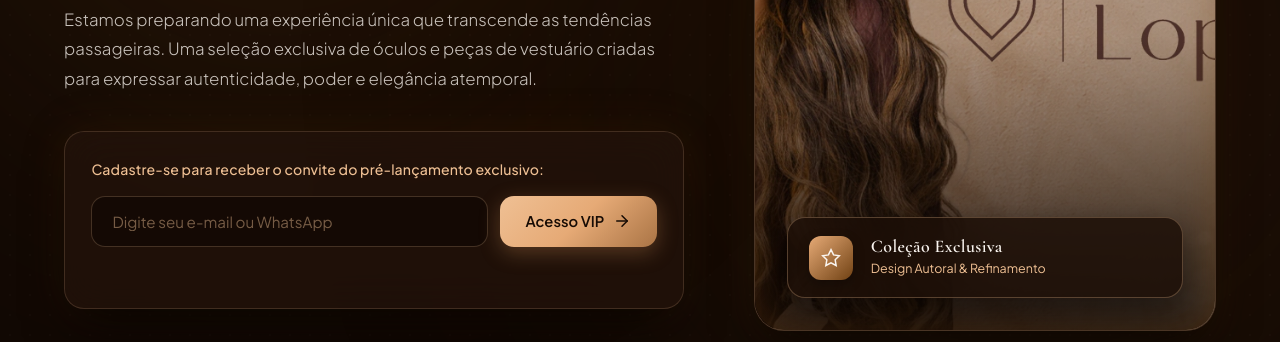
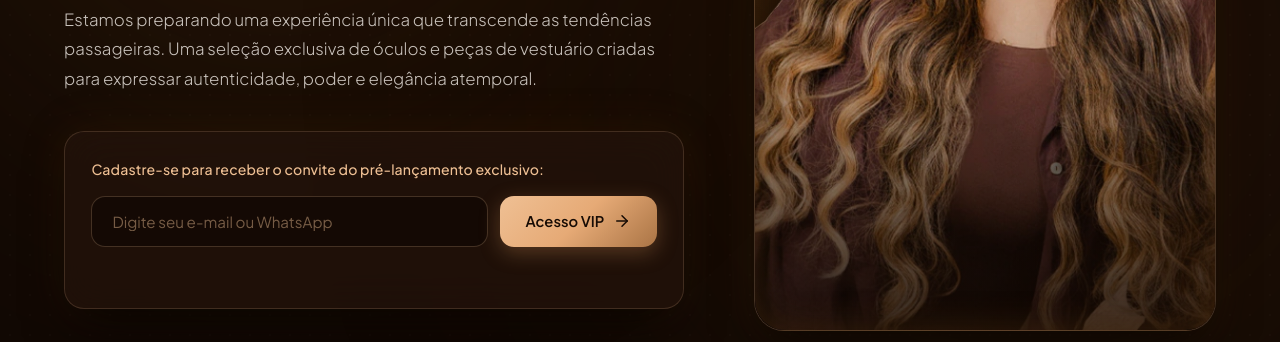
Before and after one commit to mrolimdev/gabriela-lopes-site, a plain HTML site: page index.html in a window 1280 px wide. Shown: the part 455-797 px from the top of the page. Drawn offline with nearby package versions, Linux system fonts and the light colour scheme.

Commit message:
feat: cutout woman from photo and remove floating card above photo

```diff
--- a/index.html
+++ b/index.html
@@ -113,27 +113,14 @@
     <section class="visual-panel" aria-label="Apresentação Visual da Coleção">
       <div class="image-wrapper">
         <img
-          src="identidadevisual/foto.webp"
-          alt="Modelo da coleção Gabriela Lopes vestindo óculos escuros de luxo"
+          src="identidadevisual/foto_mulher_recortada.png"
+          alt="Modelo da marca Gabriela Lopes vestindo óculos de sol sofisticados"
           class="hero-image"
           fetchpriority="high"
           loading="eager"
         >
         <div class="image-gradient-overlay" aria-hidden="true"></div>
         <div class="image-border-glow" aria-hidden="true"></div>
-
-        <!-- Badge Flutuante Glassmorphism -->
-        <div class="floating-badge">
-          <div class="badge-icon" aria-hidden="true">
-            <svg width="20" height="20" viewBox="0 0 24 24" fill="none" stroke="currentColor" stroke-width="1.8">
-              <polygon points="12 2 15.09 8.26 22 9.27 17 14.14 18.18 21.02 12 17.77 5.82 21.02 7 14.14 2 9.27 8.91 8.26 12 2"></polygon>
-            </svg>
-          </div>
-          <div class="badge-content">
-            <span class="badge-title">Coleção Exclusiva</span>
-            <span class="badge-sub">Design Autoral & Refinamento</span>
-          </div>
-        </div>
       </div>
     </section>
   </main>
--- a/style.css
+++ b/style.css
@@ -421,16 +421,20 @@ body {
   overflow: hidden;
   box-shadow: var(--shadow-lux);
   border: 1px solid rgba(239, 192, 148, 0.22);
-  background: var(--bg-surface);
+  background: radial-gradient(circle at 50% 30%, rgba(170, 116, 69, 0.38) 0%, rgba(113, 66, 20, 0.22) 50%, rgba(18, 9, 4, 0.95) 90%);
+  display: flex;
+  align-items: flex-end;
+  justify-content: center;
 }
 
 .hero-image {
   width: 100%;
   height: 100%;
   object-fit: cover;
-  object-position: center top;
+  object-position: center bottom;
   transition: transform 1.4s cubic-bezier(0.16, 1, 0.3, 1);
   display: block;
+  filter: drop-shadow(0 15px 35px rgba(0, 0, 0, 0.7));
 }
 
 .image-wrapper:hover .hero-image {
@@ -442,9 +446,9 @@ body {
   inset: 0;
   background: linear-gradient(
     180deg,
-    rgba(18, 9, 4, 0.08) 0%,
-    rgba(18, 9, 4, 0.25) 55%,
-    rgba(18, 9, 4, 0.88) 100%
+    rgba(18, 9, 4, 0) 0%,
+    rgba(18, 9, 4, 0.1) 60%,
+    rgba(18, 9, 4, 0.8) 100%
   );
   pointer-events: none;
 }
```
Also changed, not shown: .superpowers/sdd/progress.md, identidadevisual/foto_mulher_recortada.png (added).
